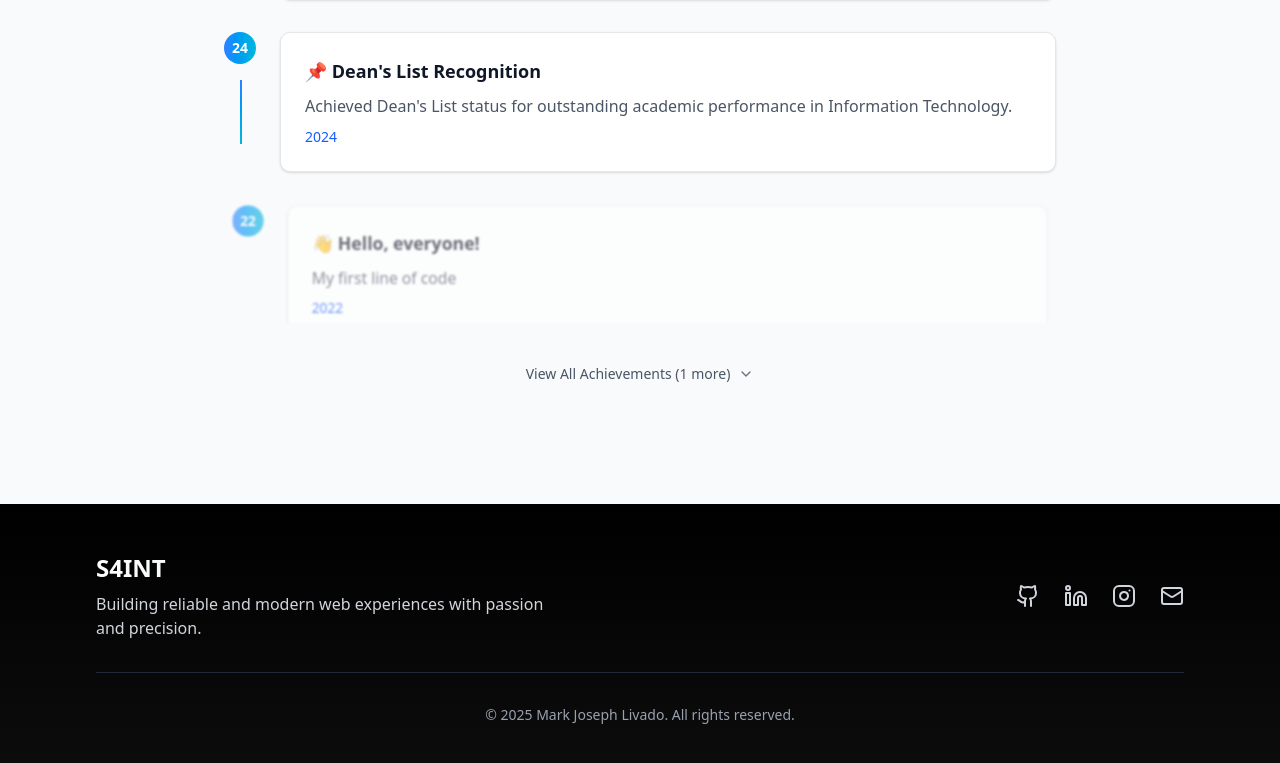
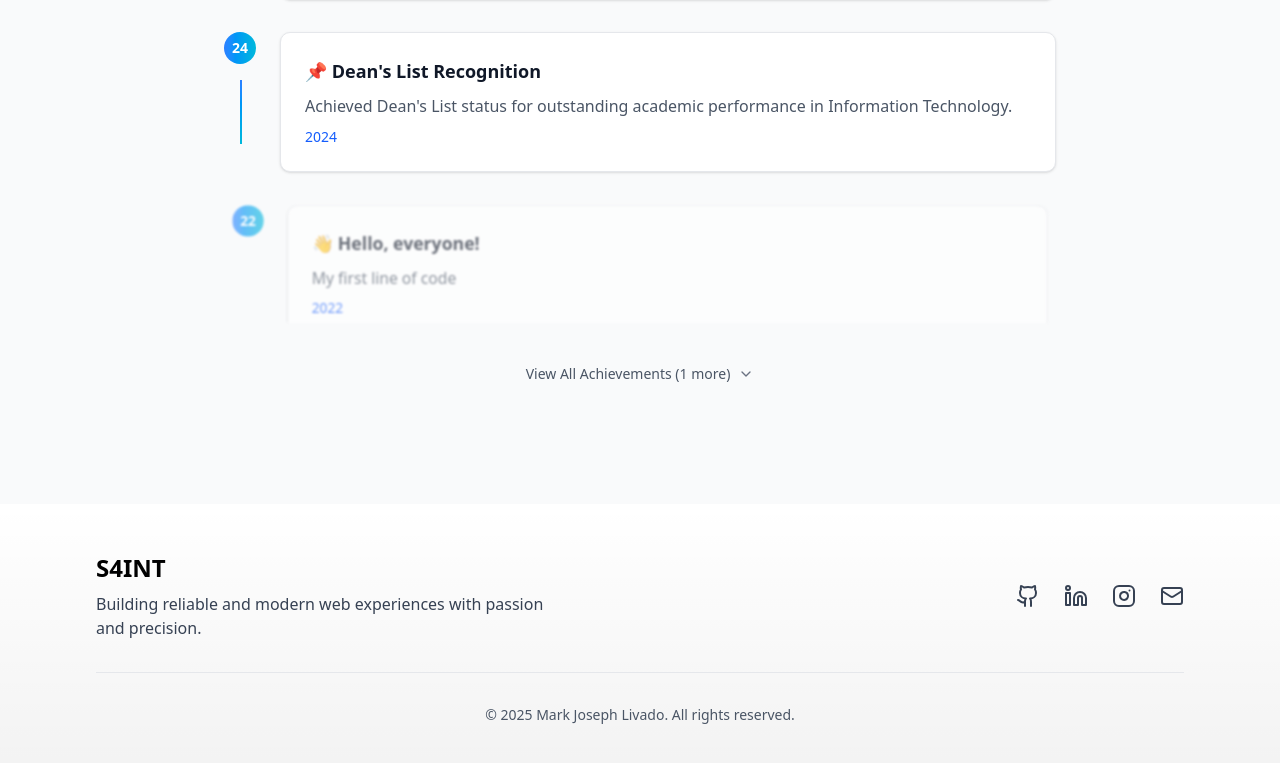
Before and after one commit to markromolecule/markromolecule.dev, a React (Vite) app in the folder portfolio/: page / in a window 1280 px wide. Shown: the part 2771-3534 px from the top of the page. Built offline with nearby package versions, Linux system fonts and the light colour scheme.

Commit message:
fix: color & chatbot dark mode

```diff
--- a/portfolio/src/components/ChatWidget.tsx
+++ b/portfolio/src/components/ChatWidget.tsx
@@ -138,7 +138,7 @@ export function ChatWidget() {
                     'max-w-[80%] p-3 rounded-lg',
                     // Layout
                     'flex items-start gap-2',
-                    // Conditional styling - neutral colors
+                    // Conditional styling with dark mode support
                     message.isUser
                       ? cn(
                           // User message styles - black background
@@ -146,9 +146,9 @@ export function ChatWidget() {
                           'flex-row-reverse'
                         )
                       : cn(
-                          // AI message styles - white background with black border
-                          'bg-white text-black',
-                          'border border-black'
+                          // AI message styles - adapts to theme
+                          'bg-white dark:bg-gray-700 text-black dark:text-white',
+                          'border border-black dark:border-gray-600'
                         )
                   )}
                 >
@@ -162,21 +162,23 @@ export function ChatWidget() {
             {isLoading && (
               <div className="flex justify-start">
                 <div className={cn(
-                  // Base styles - neutral colors
-                  'bg-white p-3 rounded-lg',
-                  'border border-black',
+                  // Base styles with dark mode support
+                  'bg-white dark:bg-gray-700 p-3 rounded-lg',
+                  'border border-black dark:border-gray-600',
                   // Layout
-                  'flex items-center gap-2'
+                  'flex items-center gap-2',
+                  // Text color
+                  'text-black dark:text-white'
                 )}>
                   <Bot className="h-4 w-4" />
                   <div className="flex space-x-1">
-                    <div className="w-2 h-2 bg-black rounded-full animate-bounce"></div>
+                    <div className="w-2 h-2 bg-black dark:bg-white rounded-full animate-bounce"></div>
                     <div
-                      className="w-2 h-2 bg-black rounded-full animate-bounce"
+                      className="w-2 h-2 bg-black dark:bg-white rounded-full animate-bounce"
                       style={{ animationDelay: '0.1s' }}
                     ></div>
                     <div
-                      className="w-2 h-2 bg-black rounded-full animate-bounce"
+                      className="w-2 h-2 bg-black dark:bg-white rounded-full animate-bounce"
                       style={{ animationDelay: '0.2s' }}
                     ></div>
                   </div>
@@ -186,9 +188,9 @@ export function ChatWidget() {
 
             {error && (
               <div className={cn(
-                // Base styles - neutral error styling
-                'bg-white border border-black',
-                'p-3 rounded-lg text-sm text-black'
+                // Base styles with dark mode support
+                'bg-white dark:bg-gray-700 border border-black dark:border-gray-600',
+                'p-3 rounded-lg text-sm text-black dark:text-white'
               )}>
                 {error}
               </div>
@@ -199,10 +201,10 @@ export function ChatWidget() {
           <div className={cn(
             // Layout and spacing
             'flex gap-2 p-4',
-            // Borders
-            'border-t border-black',
-            // Background
-            'bg-white'
+            // Borders with dark mode support
+            'border-t border-gray-300 dark:border-gray-700',
+            // Background with dark mode support
+            'bg-white dark:bg-gray-800'
           )}>
             <input
               type="text"
@@ -214,12 +216,14 @@ export function ChatWidget() {
               className={cn(
                 // Base styles
                 'flex-1 px-3 py-2 text-sm',
-                // Borders and corners
-                'border border-black rounded-lg',
-                // Background and text
-                'bg-white text-black',
-                // Focus states
-                'focus:outline-none focus:ring-2 focus:ring-black focus:border-transparent',
+                // Borders and corners with dark mode
+                'border border-gray-300 dark:border-gray-600 rounded-lg',
+                // Background and text with dark mode
+                'bg-white dark:bg-gray-700 text-black dark:text-white',
+                // Placeholder color
+                'placeholder:text-gray-500 dark:placeholder:text-gray-400',
+                // Focus states with dark mode
+                'focus:outline-none focus:ring-2 focus:ring-black dark:focus:ring-white focus:border-transparent',
                 // Disabled state
                 'disabled:opacity-50 disabled:cursor-not-allowed'
               )}
@@ -231,8 +235,8 @@ export function ChatWidget() {
               className={cn(
                 // Base styles
                 'px-3 py-2',
-                // Colors - neutral black
-                'bg-black hover:bg-gray-800 text-white',
+                // Colors with dark mode support
+                'bg-black dark:bg-white hover:bg-gray-800 dark:hover:bg-gray-200 text-white dark:text-black',
                 // Disabled state
                 'disabled:opacity-50 disabled:cursor-not-allowed'
               )}
@@ -245,11 +249,11 @@ export function ChatWidget() {
         <Button
           onClick={toggleChat}
           className={cn(
-            // Base styles - neutral colors
-            'bg-white text-black border border-black',
+            // Base styles with dark mode support
+            'bg-white dark:bg-gray-800 text-black dark:text-white border border-black dark:border-gray-600',
             'px-4 py-2 rounded-lg shadow-sm',
-            // Hover effects
-            'hover:bg-black hover:text-white transition-all duration-200',
+            // Hover effects with dark mode
+            'hover:bg-black dark:hover:bg-white hover:text-white dark:hover:text-black transition-all duration-200',
             // Typography
             'font-medium text-sm'
           )}
--- a/portfolio/src/components/Footer.tsx
+++ b/portfolio/src/components/Footer.tsx
@@ -25,18 +25,18 @@ const socialLinks = [
 
 export function Footer() {
   return (
-    <footer className="bg-black text-white relative overflow-hidden">
+    <footer className="bg-white dark:bg-black text-black dark:text-white relative overflow-hidden">
       {/* Gradient overlay */}
-      <div className="absolute inset-0 bg-gradient-to-t from-white/5 to-transparent"></div>
+      <div className="absolute inset-0 bg-gradient-to-t from-black/5 dark:from-white/5 to-transparent"></div>
 
       <div className="max-w-6xl mx-auto px-4 sm:px-6 lg:px-8 py-12 relative z-10">
         <div className="flex flex-col md:flex-row justify-between items-center space-y-6 md:space-y-0">
           {/* Logo and description */}
           <div className="text-center md:text-left">
-            <h3 className="text-2xl font-bold mb-2 bg-gradient-to-r from-white to-gray-300 bg-clip-text text-transparent">
+            <h3 className="text-2xl font-bold mb-2 bg-gradient-to-r from-black to-gray-700 dark:from-white dark:to-gray-300 bg-clip-text text-transparent">
               S4INT
             </h3>
-            <p className="text-gray-300 max-w-md">
+            <p className="text-gray-700 dark:text-gray-300 max-w-md">
               Building reliable and modern web experiences with passion and precision.
             </p>
           </div>
@@ -49,7 +49,7 @@ export function Footer() {
                 href={link.href}
                 target="_blank"
                 rel="noopener noreferrer"
-                className="text-gray-300 hover:text-white transition-colors duration-200 hover:scale-110 transform"
+                className="text-gray-700 dark:text-gray-300 hover:text-black dark:hover:text-white transition-colors duration-200 hover:scale-110 transform"
                 aria-label={link.name}
               >
                 <link.icon className="h-6 w-6" />
@@ -59,8 +59,8 @@ export function Footer() {
         </div>
 
         {/* Copyright */}
-        <div className="border-t border-gray-800 mt-8 pt-8 text-center">
-          <p className="text-gray-400 text-sm">
+        <div className="border-t border-gray-200 dark:border-gray-800 mt-8 pt-8 text-center">
+          <p className="text-gray-600 dark:text-gray-400 text-sm">
             © {new Date().getFullYear()} Mark Joseph Livado. All rights reserved.
           </p>
         </div>
```
